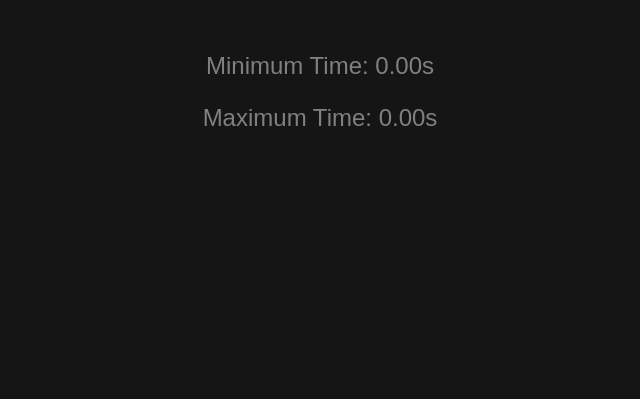
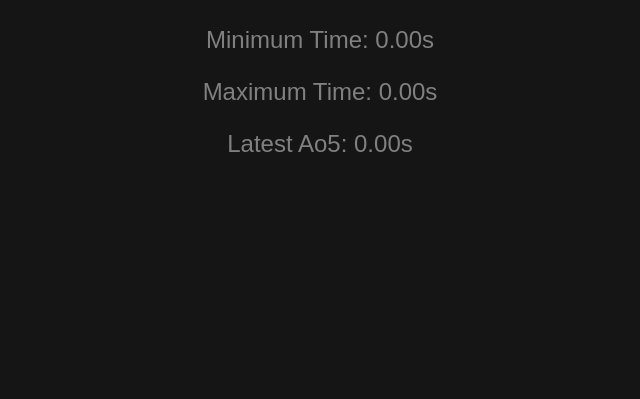
Before and after one commit to CitruzSquared/stopwatch, a plain HTML site: page index.html in a window 1280 px wide. Shown: the part 401-800 px from the top of the page, without its empty margins (320-960 px from the left). Drawn offline with Linux system fonts and the light colour scheme; a web font is replaced by a local one.

Commit message:
Update index.html

```diff
--- a/index.html
+++ b/index.html
@@ -29,6 +29,7 @@
 <p id="stopwatch"> <b>0.00</b>s </p>
 <p id="mintime" style="font-size: 18pt; color: #808080"> Minimum Time: 0.00s </p>
 <p id="maxtime" style="font-size: 18pt; color: #808080"> Maximum Time:  0.00s </p>
+<p id="average" style="font-size: 18pt; color: #808080"> Latest Ao5:  0.00s </p>
 </div>
 
 
```
